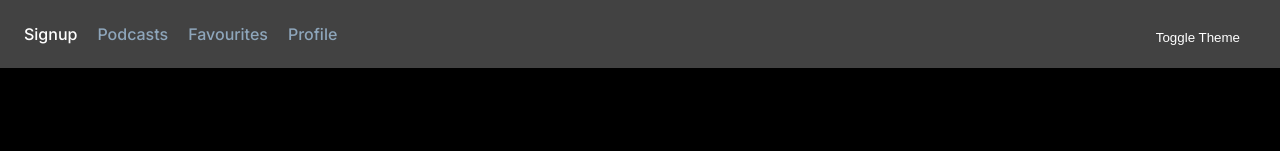
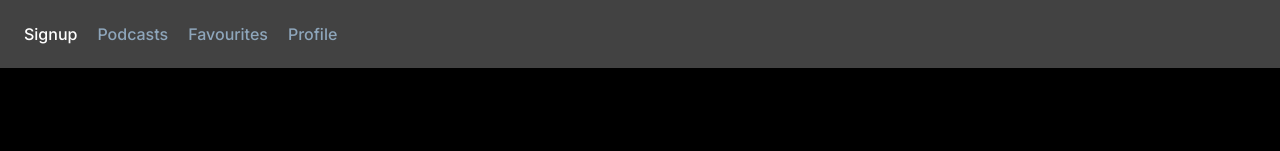
Before and after one commit to KagisoLegodi/KAGLEG394_BCL2401_B_Kagiso-Legodi-DJS11, a React (Vite) app: page / in a window 1280 px wide. Shown: the top 151 px of the page. Built offline with nearby package versions, Linux system fonts and the light colour scheme; no server answers.

Commit message:
removed theme logic

```diff
--- a/src/App.jsx
+++ b/src/App.jsx
@@ -1,5 +1,5 @@
 // eslint-disable-next-line no-unused-vars
-import React, { useState } from 'react';
+import React from 'react';
 import { BrowserRouter as Router, Routes, Route } from 'react-router-dom';
 import SignUpPage from './pages/SignUpPage';
 import Profile from './pages/Profile';
@@ -17,20 +17,6 @@ import PrivateRoutes from './components/Utils/PrivateRoutes';
 
 export default function App() {
   const dispatch = useDispatch();
-  const [darkMode, setDarkMode] = useState(getInitialMode());
-
-  // Function to get initial mode from local storage or browser preference
-  function getInitialMode() {
-    const savedMode = JSON.parse(localStorage.getItem('darkMode'));
-    return savedMode ?? false; // Default to false (light mode) if no saved mode found
-  }
-
-  // Function to toggle dark mode
-  const toggleTheme = () => {
-    const newMode = !darkMode;
-    setDarkMode(newMode);
-    localStorage.setItem('darkMode', JSON.stringify(newMode));
-  };
 
   useEffect(() => {
     const unsubscribeAuth = onAuthStateChanged(auth, (user) => {
@@ -66,12 +52,9 @@ export default function App() {
   }, [dispatch]);
 
   return (
-    <div className={`App ${darkMode ? 'dark-mode' : 'light-mode'}`}>
+    <div className="App">
       <ToastContainer />
       <Router>
-        <div className="theme-toggle">
-          <button onClick={toggleTheme}>Toggle Theme</button>
-        </div>
         <Routes>
           <Route path="/" element={<SignUpPage />} />
           <Route element={<PrivateRoutes />}>
```
